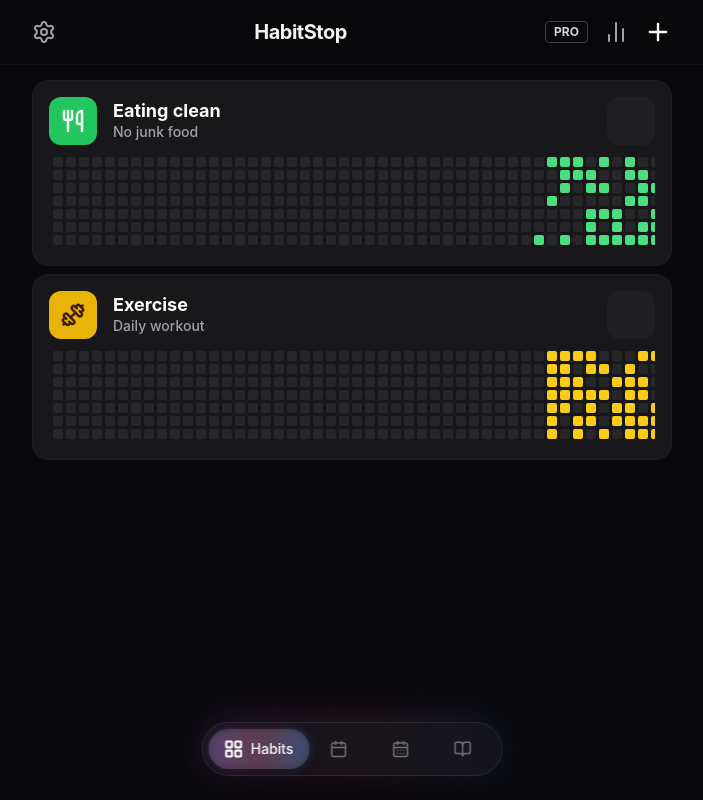
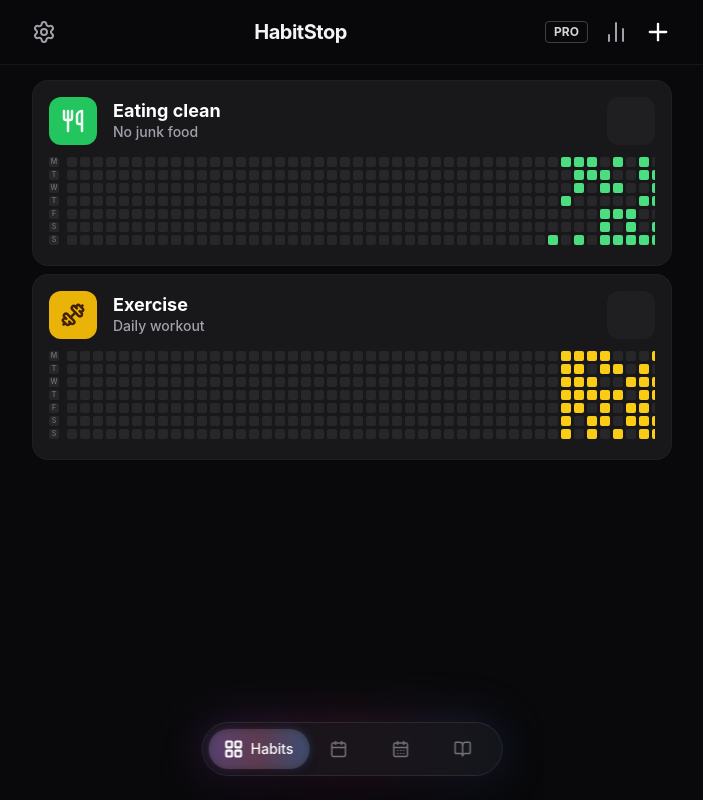
Before and after one commit to coderboyjc/HabitHub, a React (Vite) app: page / in a window 1280 px wide. Shown: the whole page, without its empty margins (288-991 px from the left). Built offline with nearby package versions, Linux system fonts and the light colour scheme.

Commit message:
feat: Refactor Heatmap component layout and add day labels
- Introduced a sticky column for day labels in a Monday-first order.

```diff
--- a/components/Heatmap.tsx
+++ b/components/Heatmap.tsx
@@ -8,6 +8,9 @@ interface HeatmapProps {
   days?: number; // Number of days to show, default 365 for yearly
   size?: 'sm' | 'lg';
 }
+
+// Day labels in Monday-first order: M, T, W, T, F, S, S
+const DAY_LABELS = ['M', 'T', 'W', 'T', 'F', 'S', 'S'];
 
 const Heatmap: React.FC<HeatmapProps> = ({ completedDates, color, days = 365, size = 'sm' }) => {
   const scrollRef = useRef<HTMLDivElement>(null);
@@ -38,17 +41,36 @@ const Heatmap: React.FC<HeatmapProps> = ({ completedDates, color, days = 365, si
   }, [gridData]);
 
   const activeColor = COLOR_Hex[color];
+  const gapClass = size === 'lg' ? 'gap-[4px]' : 'gap-[3px]';
+  const squareSizeClass = size === 'lg' ? 'w-3 h-3 md:w-4 md:h-4' : 'w-2 h-2 md:w-2.5 md:h-2.5';
 
   return (
+    <div className="w-full flex pt-1 pb-1">
+      {/* Sticky labels column */}
+      <div className={`sticky left-0 z-10 bg-card flex flex-col ${gapClass} pr-1`}>
+        {DAY_LABELS.map((label, index) => (
+          <div
+            key={index}
+            className={`${squareSizeClass} rounded-sm flex items-center justify-center text-zinc-500 text-[7px] font-medium`}
+            style={{
+              backgroundColor: '#27272a' // zinc-800 - matches empty heatmap squares
+            }}
+          >
+            {label}
+          </div>
+        ))}
+      </div>
+
+      {/* Scrollable grid */}
       <div
         ref={scrollRef}
-      className="w-full overflow-x-auto no-scrollbar pt-1 pb-1"
+        className="flex-1 overflow-x-auto no-scrollbar"
       >
-      <div className={`grid grid-rows-7 grid-flow-col gap-[3px] ${size === 'lg' ? 'gap-[4px]' : ''} w-max px-1`}>
+        <div className={`grid grid-rows-7 grid-flow-col ${gapClass} w-max px-1`}>
           {gridData.map((day) => (
             <div
               key={day.date}
-            className={`relative rounded-sm transition-colors duration-300 ${size === 'lg' ? 'w-3 h-3 md:w-4 md:h-4' : 'w-2 h-2 md:w-2.5 md:h-2.5'}`}
+              className={`relative rounded-sm transition-colors duration-300 ${squareSizeClass}`}
               style={{
                 backgroundColor: day.filled ? activeColor : '#27272a' // zinc-800
               }}
@@ -56,6 +78,7 @@ const Heatmap: React.FC<HeatmapProps> = ({ completedDates, color, days = 365, si
           ))}
         </div>
       </div>
+    </div>
   );
 };
 
```
Lines whose indentation alone changed are shown as unchanged.
